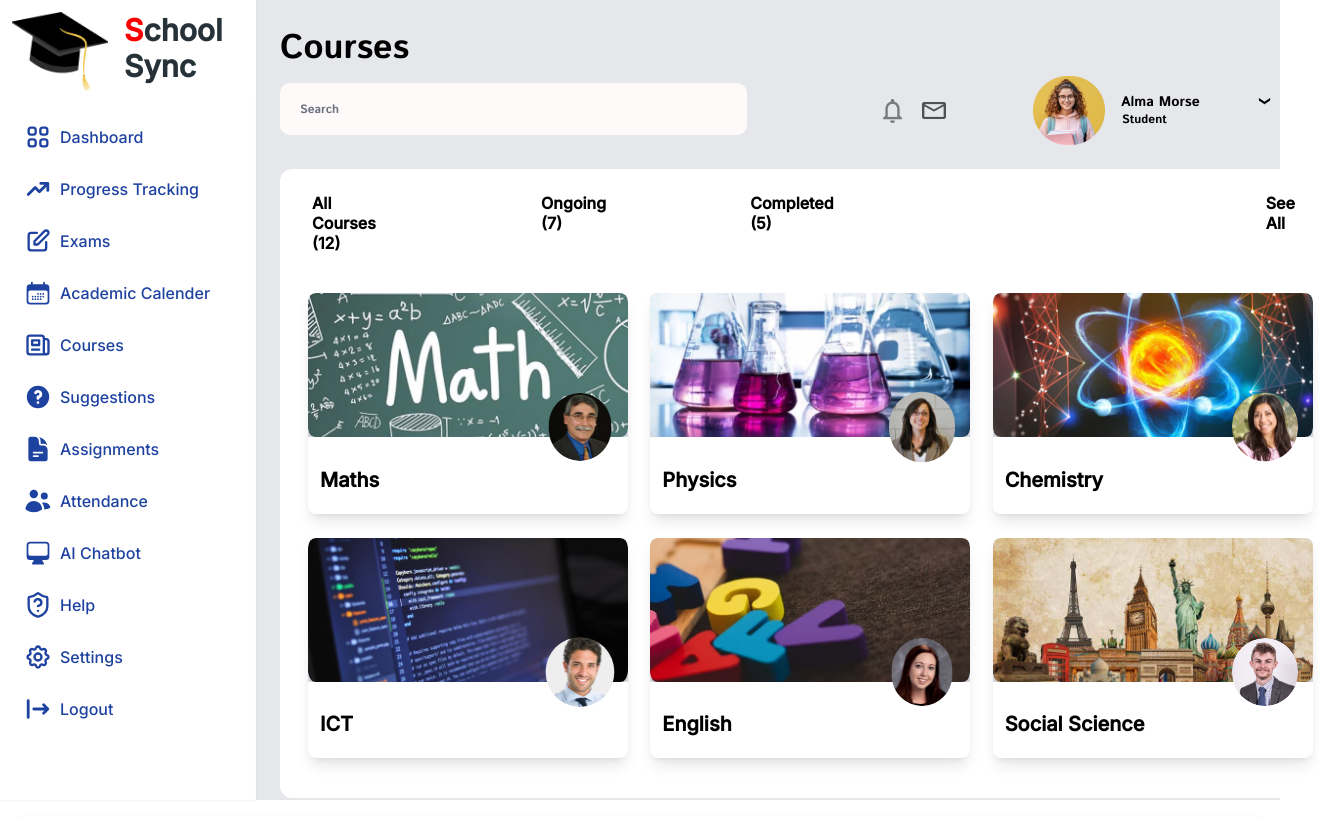
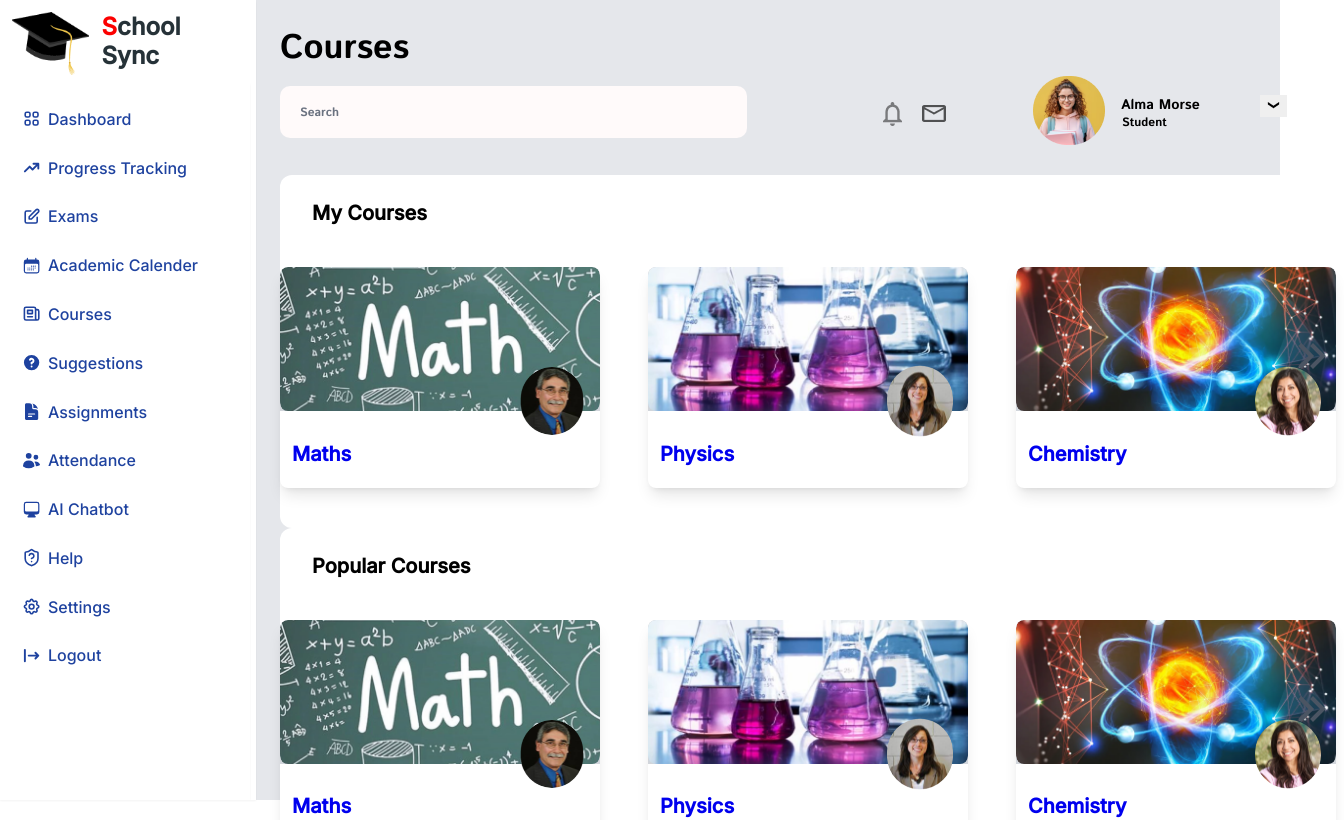
Before and after one commit to DaifulFardous/SchoolSync, a React (Vite) app in the folder Frontend/school-sync/: page /courses in a window 1280 px wide. Shown: the top 820 px of the page, 1344 px wide, since content can reach past the window. Built offline with nearby package versions, Linux system fonts and the light colour scheme.

Commit message:
Requested Slight Modifications

```diff
--- a/Frontend/school-sync/src/components/Courses/Courselist.jsx
+++ b/Frontend/school-sync/src/components/Courses/Courselist.jsx
@@ -13,27 +13,26 @@ import fac3 from "../../assets/images/fac3.png";
 import fac4 from "../../assets/images/fac4.png";
 import fac5 from "../../assets/images/fac5.png";
 import fac6 from "../../assets/images/fac6.png";
+import { RiArrowLeftDoubleFill, RiArrowRightDoubleLine } from "react-icons/ri";
 import { motion, AnimatePresence } from 'framer-motion';
+import React, { useState } from 'react';
+import { FaArrowLeft, FaArrowRight } from 'react-icons/fa';
+import { Link } from 'react-router-dom';
 
-const imageUrls = [
-  Math,
-  Chemistry,
-  Physics,
-  ICT,
-  English,
-  ss,
-];
-
-const circularImageUrls = [
-  fac1,
-  fac2,
-  fac3,
-  fac4,
-  fac5,
-  fac6,
-];
+const imageUrls = [Math, Chemistry, Physics, ICT, English, ss];
+const circularImageUrls = [fac1, fac2, fac3, fac4, fac5, fac6];
 
 function Courselist() {
+  const [currentIndex, setCurrentIndex] = useState(0);
+
+  const handlePrevious = () => {
+    setCurrentIndex((currentIndex - 1 + imageUrls.length) % imageUrls.length);
+  };
+
+  const handleNext = () => {
+    setCurrentIndex((currentIndex + 1) % imageUrls.length);
+  };
+
   return (
     <div className='bg-opacity-100 bg-gray-200 h-screen'>
       <div className='flex'>
@@ -53,53 +52,128 @@ function Courselist() {
           >
             <div className='flex space-x-96 mt-6'>
               <div className='flex space-x-36 pl-8'>
-                <span className='font-semibold'>All Courses (12)</span>
-                <span className='font-semibold'>Ongoing (7)</span>
-                <span className='font-semibold'>Completed (5)</span>
-              </div>
-              <div className='pl-12'>
-                <a href="" className='text-black no-underline font-semibold'>See All</a>
+                <span className='font-semibold text-xl'>My Courses</span>
               </div>
             </div>
-            <div className="grid grid-cols-3 gap-6 justify-center pl-7 mt-10">
-              <AnimatePresence>
-                {[...Array(6)].map((_, index) => (
+            <div className="flex justify-center mt-10 relative">
+              <RiArrowLeftDoubleFill
+                className="absolute left-0 pt-16 text-gray-600 hover:text-gray-800 cursor-pointer"
+                onClick={handlePrevious}
+                size={50}
+              />
+              <div className="flex space-x-12">
+                {[0, 1, 2].map((offset) => (
+                  <Link to="/courses-details" key={offset} className=' no-underline'>
                     <motion.div
-                    key={index}
+                      key={offset}
                       initial={{ opacity: 0, y: 50 }}
                       animate={{ opacity: 1, y: 0 }}
                       exit={{ opacity: 0, y: -50 }}
                       transition={{ duration: 0.5 }}
-                    className="w-80 bg-white rounded-lg shadow-lg overflow-hidden"
+                      className="w-80 bg-white rounded-lg shadow-lg overflow-hidden hover:scale-105 hover:shadow-2xl transition-all duration-300"
                     >
                       <div className="h-36 bg-gray-300 relative rounded-bl-30p rounded-br-30p">
-                      <img src={imageUrls[index]} alt="Card Image" className="h-full w-full object-cover rounded-t-lg rounded-bl-lg rounded-br-lg" />
+                        <img
+                          src={imageUrls[(currentIndex + offset) % imageUrls.length]}
+                          alt="Card Image"
+                          className="h-full w-full object-cover rounded-t-lg rounded-bl-lg rounded-br-lg"
+                        />
                         <div className="absolute top-1/2 left-1/2 transform -translate-x-1/2 -translate-y-1/2 mt-16 ml-28">
                           <img
-                          src={circularImageUrls[index]}
+                            src={circularImageUrls[(currentIndex + offset) % circularImageUrls.length]}
                             alt="Circular Image"
                             className="rounded-full w-13 h-13"
                           />
                         </div>
                       </div>
                       <div className="p-3">
-                      <h2 className="text-xl font-bold mb-2 top-4">
-                        {index === 0 && 'Maths'}
-                        {index === 1 && 'Physics'}
-                        {index === 2 && 'Chemistry'}
-                        {index === 3 && 'ICT'}
-                        {index === 4 && 'English'}
-                        {index === 5 && 'Social Science'}
+                        <h2 className="text-xl font-bold mb-2 top-4 no-underline">
+                          {(currentIndex + offset) % imageUrls.length === 0 && 'Maths'}
+                          {(currentIndex + offset) % imageUrls.length === 1 && 'Physics'}
+                          {(currentIndex + offset) % imageUrls.length === 2 && 'Chemistry'}
+                          {(currentIndex + offset) % imageUrls.length === 3 && 'ICT'}
+                          {(currentIndex + offset) % imageUrls.length === 4 && 'English'}
+                          {(currentIndex + offset) % imageUrls.length === 5 && 'Social Science'}
                         </h2>
                       </div>
                     </motion.div>
+                  </Link>
                 ))}
-              </AnimatePresence>
+              </div>
+              <RiArrowRightDoubleLine
+                className="absolute right-0 pt-16 text-gray-600 hover:text-gray-800 cursor-pointer"
+                onClick={handleNext}
+                size={50}
+              />
+            </div>
+          </motion.div>
+          <motion.div
+            initial={{ opacity: 0 }}
+            animate={{ opacity: 1 }}
+            exit={{ opacity: 0 }}
+            transition={{ duration: 0.5 }}
+            className="bg-white h-40vh w-50vw rounded-xl ml-6 mt-[-4] pb-10"
+          >
+            <div className='flex space-x-96 mt-6'>
+              <div className='flex space-x-36 pl-8'>
+                <span className='font-semibold text-xl'>Popular Courses</span>
+              </div>
+            </div>
+            <div className="flex justify-center mt-10 relative">
+              <RiArrowLeftDoubleFill
+                className="absolute left-0 pt-16 text-gray-600 hover:text-gray-800 cursor-pointer"
+                onClick={handlePrevious}
+                size={50}
+              />
+              <div className="flex space-x-12">
+                {[0, 1, 2].map((offset) => (
+                  <Link to="/courses-details" key={offset} className=' no-underline'>
+                    <motion.div
+                      key={offset}
+                      initial={{ opacity: 0, y: 50 }}
+                      animate={{ opacity: 1, y: 0 }}
+                      exit={{ opacity: 0, y: -50 }}
+                      transition={{ duration: 0.5 }}
+                      className="w-80 bg-white rounded-lg shadow-lg overflow-hidden hover:scale-105 hover:shadow-2xl transition-all duration-300"
+                    >
+                      <div className="h-36 bg-gray-300 relative rounded-bl-30p rounded-br-30p">
+                        <img
+                          src={imageUrls[(currentIndex + offset) % imageUrls.length]}
+                          alt="Card Image"
+                          className="h-full w-full object-cover rounded-t-lg rounded-bl-lg rounded-br-lg"
+                        />
+                        <div className="absolute top-1/2 left-1/2 transform -translate-x-1/2 -translate-y-1/2 mt-16 ml-28">
+                          <img
+                            src={circularImageUrls[(currentIndex + offset) % circularImageUrls.length]}
+                            alt="Circular Image"
+                            className="rounded-full w-13 h-13"
+                          />
+                        </div>
+                      </div>
+                      <div className="p-3">
+                        <h2 className="text-xl font-bold mb-2 top-4 no-underline">
+                          {(currentIndex + offset) % imageUrls.length === 0 && 'Maths'}
+                          {(currentIndex + offset) % imageUrls.length === 1 && 'Physics'}
+                          {(currentIndex + offset) % imageUrls.length === 2 && 'Chemistry'}
+                          {(currentIndex + offset) % imageUrls.length === 3 && 'ICT'}
+                          {(currentIndex + offset) % imageUrls.length === 4 && 'English'}
+                          {(currentIndex + offset) % imageUrls.length === 5 && 'Social Science'}
+                        </h2>
+                      </div>
+                    </motion.div>
+                  </Link>
+                ))}
+              </div>
+              <RiArrowRightDoubleLine
+                className="absolute right-0 pt-16 text-gray-600 hover:text-gray-800 cursor-pointer"
+                onClick={handleNext}
+                size={50}
+              />
             </div>
           </motion.div>
         </div>
       </div>
-      <Footer className='pt-10' />
+      <Footer className='pt-7' />
     </div>
   );
 }
--- a/Frontend/school-sync/src/components/Courses/Uppernav.jsx
+++ b/Frontend/school-sync/src/components/Courses/Uppernav.jsx
@@ -1,13 +1,23 @@
-import React from 'react';
-import { HiSearch } from "react-icons/hi";
-import round from "../../assets/images/round.png";
-import bell from "../../assets/images/bell.png";
-import down from "../../assets/images/down.png";
-import mail from "../../assets/images/mail.png";
+import React, { useState } from 'react';
+import { HiSearch } from 'react-icons/hi';
+import round from '../../assets/images/round.png';
+import bell from '../../assets/images/bell.png';
+import down from '../../assets/images/down.png';
+import mail from '../../assets/images/mail.png';
+import { FaUserCircle, FaCog, FaSignOutAlt, FaBell } from 'react-icons/fa';
+import { Link } from 'react-router-dom';
+import { HiOutlineAcademicCap } from "react-icons/hi2";
+import { HiMiniQuestionMarkCircle } from "react-icons/hi2";
 
 const Uppernav = () => {
+  const [isDropdownOpen, setIsDropdownOpen] = useState(false);
+
+  const toggleDropdown = () => {
+    setIsDropdownOpen(!isDropdownOpen);
+  };
+
   return (
-    <div className="w-[62.938rem] flex flex-col items-start justify-start max-w-full text-left text-[2.125rem] text-black font-istok-web">
+    <div className="w-full flex flex-col items-start justify-start max-w-[62.938rem] text-left text-[2.125rem] text-black font-istok-web">
       <h1 className="pb-4 m-0 w-[20.688rem] h-[2.375rem] relative text-inherit font-bold font-inherit inline-block shrink-0 max-w-full mq450:text-[1.25rem] mq1050:text-[1.688rem]">
         Courses
       </h1>
@@ -25,7 +35,6 @@ const Uppernav = () => {
               fontSize: '12px',
               color: 'rgba(0, 0, 0, 0.36)',
             }}
-
           />
         </div>
         <div className="pt-[-8] w-[25.25rem] flex flex-row items-center justify-start gap-[0rem_5.438rem] max-w-full mq450:flex-wrap mq450:gap-[0rem_5.438rem]">
@@ -44,29 +53,65 @@ const Uppernav = () => {
             />
           </div>
           <div className="flex-1 flex flex-row items-center justify-start gap-[0rem_1rem] min-w-[10.313rem] pt-[-4]">
+            <Link to="/profile">
               <img
                 className="h-[4.313rem] w-[4.5rem] relative rounded-81xl object-cover"
                 loading="eager"
                 alt=""
                 src={round}
               />
+            </Link>
             <div className="flex-1 flex flex-col items-start justify-start pt-[0.375rem] px-[0rem] pb-[0rem]">
               <div className="self-stretch flex flex-col items-start justify-start">
                 <div className="self-stretch flex flex-row items-start justify-start relative">
-                  <b className="h-[1.5rem] flex-1 relative inline-block">
-                    Alma Morse
-                  </b>
+                  <b className="h-[1.5rem] flex-1 relative inline-block">Alma Morse</b>
+                  <div className="relative inline-block">
+                    <button onClick={toggleDropdown} className=' cursor-pointer'>
                       <img
-                    className="h-[1.063rem] w-[0.938rem] absolute my-0 mx-[!important] top-[0rem] right-[0.938rem] object-cover"
+                        className="h-[1.063rem] w-[0.938rem] object-cover"
                         loading="eager"
                         alt=""
                         src={down}
                       />
+                    </button>
+                    {isDropdownOpen && (
+                      <div className="absolute right-0 z-10 mt-6 w-52 bg-white rounded-md shadow-lg">
+                        <div className="py-1 no-underline">
+                          <a
+                            href="#"
+                            className="block px-4 py-2 text-sm text-gray-700 hover:bg-gray-100 hover:text-gray-900 no-underline"
+                          >
+                            <FaUserCircle className="inline-block mr-2" />
+                            Profile
+                          </a>
+                          <a
+                            href="#"
+                            className="block px-4 py-2 text-sm text-gray-700 hover:bg-gray-100 hover:text-gray-900 no-underline"
+                          >
+                            <HiMiniQuestionMarkCircle className="inline-block mr-2" />
+                            Help
+                          </a>
+                          <a
+                            href="#"
+                            className="block px-4 py-2 text-sm text-gray-700 hover:bg-gray-100 hover:text-gray-900 no-underline"
+                          >
+                            <HiOutlineAcademicCap className="inline-block mr-2" />
+                            My Courses
+                          </a>
+                          <a
+                            href="#"
+                            className="block px-4 py-2 text-sm text-gray-700 hover:bg-gray-100 hover:text-gray-900 no-underline"
+                          >
+                            <FaSignOutAlt className="inline-block mr-2" />
+                            Logout
+                          </a>
+                        </div>
+                      </div>
+                    )}
+                  </div>
                 </div>
                 <div className="flex flex-row items-start justify-start py-[0rem] px-[0.063rem] mt-[-0.312rem] text-[0.75rem] text-darkslategray-100">
-                  <div className="h-[1.5rem] relative inline-block">
-                    Student
-                  </div>
+                  <div className="h-[1.5rem] relative inline-block">Student</div>
                 </div>
               </div>
             </div>
--- a/Frontend/school-sync/src/components/Dashboard/Dashboard.jsx
+++ b/Frontend/school-sync/src/components/Dashboard/Dashboard.jsx
@@ -6,10 +6,10 @@ function Dashboard() {
   return (
     <div className='bg-opacity-100 bg-gray-200 min-h-screen'>
         <div className='flex'>
-        <div className='fixed'>
+        <div className='fixed w-64'>
             <Sidenav/>
         </div>
-        <div className='p-6 pl-80 fixed'>
+        <div className='p-6 pl-72 fixed'>
             <Uppernav/>
         </div>
 
--- a/Frontend/school-sync/src/components/LandingPage/Footer/Footer.jsx
+++ b/Frontend/school-sync/src/components/LandingPage/Footer/Footer.jsx
@@ -4,7 +4,7 @@ const Footer = () => {
   return (
 
 
-<footer className="bg-white rounded-lg shadow dark:bg-gray-900 m-4 pt-10">
+<footer className="bg-white rounded-lg shadow dark:bg-gray-900 m-4">
     <div className="w-full max-w-screen-xl mx-auto p-4 md:py-8">
         <div className="sm:flex sm:items-center sm:justify-between">
 
--- a/Frontend/school-sync/src/components/SideNav/Sidenav.jsx
+++ b/Frontend/school-sync/src/components/SideNav/Sidenav.jsx
@@ -1,7 +1,7 @@
-import React, { Children } from 'react';
+import React from 'react';
 import logo from "../../assets/images/Group.png";
-import { HiOutlineViewGrid,HiTrendingUp,HiOutlinePencilAlt,HiOutlineNewspaper,HiQuestionMarkCircle,HiOutlineCog,HiLogout } from 'react-icons/hi';
-import { HiCalendarDays,HiDocumentText,HiMiniUsers,HiComputerDesktop } from "react-icons/hi2";
+import { HiOutlineViewGrid, HiTrendingUp, HiOutlinePencilAlt, HiOutlineNewspaper, HiQuestionMarkCircle, HiOutlineCog, HiLogout } from 'react-icons/hi';
+import { HiCalendarDays, HiDocumentText, HiMiniUsers, HiComputerDesktop } from "react-icons/hi2";
 import { LuShieldQuestion } from "react-icons/lu";
 
 export default function Sidenav() {
@@ -9,48 +9,48 @@ export default function Sidenav() {
     <aside className='h-screen overflow-hidden border-r shadow-sm'>
       <nav className='h-full flex flex-col bg-white w-[20vw]'>
         <div className='p-3 pb-2 flex'>
-          <img src={logo} className='w-24' alt="" />
-          <span className="text-red no-underline text-3xl pl-4 font-bold">
+          <img src={logo} className='w-[6vw]' alt="" />
+          <span className="text-red no-underline text-[1.5rem] pl-[1vw] font-bold">
             S<span className="text-[#263238]">chool <br />Sync</span>
           </span>
         </div>
         <div className="flex flex-col flex-grow p-4 w-[17vw] border-r shadow-sm">
-        <div className="mb-4">
-        <a href="#" className="flex items-center py-2 px-2 rounded-lg text-blue-800  bg-gradient-to-b from white to white hover:from-blue-500 hover:to-white-300 no-underline font-medium">
-            <HiOutlineViewGrid className="mr-2 w-7 h-7" /> Dashboard
+          <div className="mb-[4vh]">
+            <a href="#" className="flex items-center py-[1.2vh] px-[0.5vw] rounded-lg text-blue-800 bg-gradient-to-b from-white to-white hover:from-blue-500 hover:to-white-300 no-underline font-medium">
+              <HiOutlineViewGrid className="mr-[0.5vw] w-[1.5vw] h-[1.5vw]" /> Dashboard
             </a>
-          <a href="#" className="flex items-center py-2 px-2 rounded-lg text-blue-800  bg-gradient-to-b from white to white hover:from-blue-500 hover:to-white-300 no-underline font-medium mt-2">
-            <HiTrendingUp className="mr-2 w-7 h-7" /> Progress Tracking
+            <a href="#" className="flex items-center py-[1.2vh] px-[0.5vw] rounded-lg text-blue-800 bg-gradient-to-b from-white to-white hover:from-blue-500 hover:to-white-300 no-underline font-medium mt-[1.2vh]">
+              <HiTrendingUp className="mr-[0.5vw] w-[1.5vw] h-[1.5vw]" /> Progress Tracking
             </a>
-          <a href="#" className="flex items-center py-2 px-2 rounded-lg text-blue-800  bg-gradient-to-b from white to white hover:from-blue-500 hover:to-white-300 no-underline font-medium mt-2">
-            <HiOutlinePencilAlt className="mr-2 w-7 h-7" /> Exams
+            <a href="#" className="flex items-center py-[1.2vh] px-[0.5vw] rounded-lg text-blue-800 bg-gradient-to-b from-white to-white hover:from-blue-500 hover:to-white-300 no-underline font-medium mt-[1.2vh]">
+              <HiOutlinePencilAlt className="mr-[0.5vw] w-[1.5vw] h-[1.5vw]" /> Exams
             </a>
-          <a href="#" className="flex items-center py-2 px-2 rounded-lg text-blue-800  bg-gradient-to-b from white to white hover:from-blue-500 hover:to-white-300 no-underline font-medium mt-2">
-            <HiCalendarDays className="mr-2 w-7 h-7" /> Academic Calender
+            <a href="#" className="flex items-center py-[1.2vh] px-[0.5vw] rounded-lg text-blue-800 bg-gradient-to-b from-white to-white hover:from-blue-500 hover:to-white-300 no-underline font-medium mt-[1.2vh]">
+              <HiCalendarDays className="mr-[0.5vw] w-[1.5vw] h-[1.5vw]" /> Academic Calender
             </a>
-          <a href="#" className="flex items-center py-2 px-2 rounded-lg text-blue-800  bg-gradient-to-b from white to white hover:from-blue-500 hover:to-white-300 no-underline font-medium mt-2">
-            <HiOutlineNewspaper className="mr-2 w-7 h-7" /> Courses
+            <a href="#" className="flex items-center py-[1.2vh] px-[0.5vw] rounded-lg text-blue-800 bg-gradient-to-b from-white to-white hover:from-blue-500 hover:to-white-300 no-underline font-medium mt-[1.2vh]">
+              <HiOutlineNewspaper className="mr-[0.5vw] w-[1.5vw] h-[1.5vw]" /> Courses
             </a>
-          <a href="#" className="flex items-center py-2 px-2 rounded-lg text-blue-800  bg-gradient-to-b from white to white hover:from-blue-500 hover:to-white-300 no-underline font-medium mt-2">
-            <HiQuestionMarkCircle className="mr-2 w-7 h-7" /> Suggestions
+            <a href="#" className="flex items-center py-[1.2vh] px-[0.5vw] rounded-lg text-blue-800 bg-gradient-to-b from-white to-white hover:from-blue-500 hover:to-white-300 no-underline font-medium mt-[1.2vh]">
+              <HiQuestionMarkCircle className="mr-[0.5vw] w-[1.5vw] h-[1.5vw]" /> Suggestions
             </a>
-          <a href="#" className="flex items-center py-2 px-2 rounded-lg text-blue-800  bg-gradient-to-b from white to white hover:from-blue-500 hover:to-white-300 no-underline font-medium mt-2">
-            <HiDocumentText className="mr-2 w-7 h-7" /> Assignments
+            <a href="#" className="flex items-center py-[1.2vh] px-[0.5vw] rounded-lg text-blue-800 bg-gradient-to-b from-white to-white hover:from-blue-500 hover:to-white-300 no-underline font-medium mt-[1.2vh]">
+              <HiDocumentText className="mr-[0.5vw] w-[1.5vw] h-[1.5vw]" /> Assignments
             </a>
-          <a href="#" className="flex items-center py-2 px-2 rounded-lg text-blue-800  bg-gradient-to-b from white to white hover:from-blue-500 hover:to-white-300 no-underline font-medium mt-2">
-            <HiMiniUsers className="mr-2 w-7 h-7" /> Attendance
+            <a href="#" className="flex items-center py-[1.2vh] px-[0.5vw] rounded-lg text-blue-800 bg-gradient-to-b from-white to-white hover:from-blue-500 hover:to-white-300 no-underline font-medium mt-[1.2vh]">
+              <HiMiniUsers className="mr-[0.5vw] w-[1.5vw] h-[1.5vw]" /> Attendance
             </a>
-          <a href="#" className="flex items-center py-2 px-2 rounded-lg text-blue-800  bg-gradient-to-b from white to white hover:from-blue-500 hover:to-white-300 no-underline font-medium mt-2">
-            <HiComputerDesktop className="mr-2 w-7 h-7" /> AI Chatbot
+            <a href="#" className="flex items-center py-[1.2vh] px-[0.5vw] rounded-lg text-blue-800 bg-gradient-to-b from-white to-white hover:from-blue-500 hover:to-white-300 no-underline font-medium mt-[1.2vh]">
+              <HiComputerDesktop className="mr-[0.5vw] w-[1.5vw] h-[1.5vw]" /> AI Chatbot
             </a>
-          <a href="#" className="flex items-center py-2 px-2 rounded-lg text-blue-800  bg-gradient-to-b from white to white hover:from-blue-500 hover:to-white-300 no-underline font-medium mt-2">
-            <LuShieldQuestion className="mr-2 w-7 h-7" /> Help
+            <a href="#" className="flex items-center py-[1.2vh] px-[0.5vw] rounded-lg text-blue-800 bg-gradient-to-b from-white to-white hover:from-blue-500 hover:to-white-300 no-underline font-medium mt-[1.2vh]">
+              <LuShieldQuestion className="mr-[0.5vw] w-[1.5vw] h-[1.5vw]" /> Help
             </a>
-          <a href="#" className="flex items-center py-2 px-2 rounded-lg text-blue-800  bg-gradient-to-b from white to white hover:from-blue-500 hover:to-white-300 no-underline font-medium mt-2">
-            <HiOutlineCog className="mr-2 w-7 h-7" /> Settings
+            <a href="#" className="flex items-center py-[1.2vh] px-[0.5vw] rounded-lg text-blue-800 bg-gradient-to-b from-white to-white hover:from-blue-500 hover:to-white-300 no-underline font-medium mt-[1.2vh]">
+              <HiOutlineCog className="mr-[0.5vw] w-[1.5vw] h-[1.5vw]" /> Settings
             </a>
-          <a href="#" className="flex items-center py-2 px-2 rounded-lg text-blue-800  bg-gradient-to-b from white to white hover:from-blue-500 hover:to-white-300 no-underline font-medium mt-2">
-            <HiLogout className="mr-2 w-7 h-7" /> Logout
+            <a href="#" className="flex items-center py-[1.2vh] px-[0.5vw] rounded-lg text-blue-800 bg-gradient-to-b from-white to-white hover:from-blue-500 hover:to-white-300 no-underline font-medium mt-[1.2vh]">
+              <HiLogout className="mr-[0.5vw] w-[1.5vw] h-[1.5vw]" /> Logout
             </a>
           </div>
         </div>
```
Also changed, not shown: Frontend/school-sync/src/components/Login/Login.jsx (+9 -2 lines), Frontend/school-sync/src/components/Signup/Signup.jsx (+15 -35 lines). Lines whose indentation alone changed are shown as unchanged.
